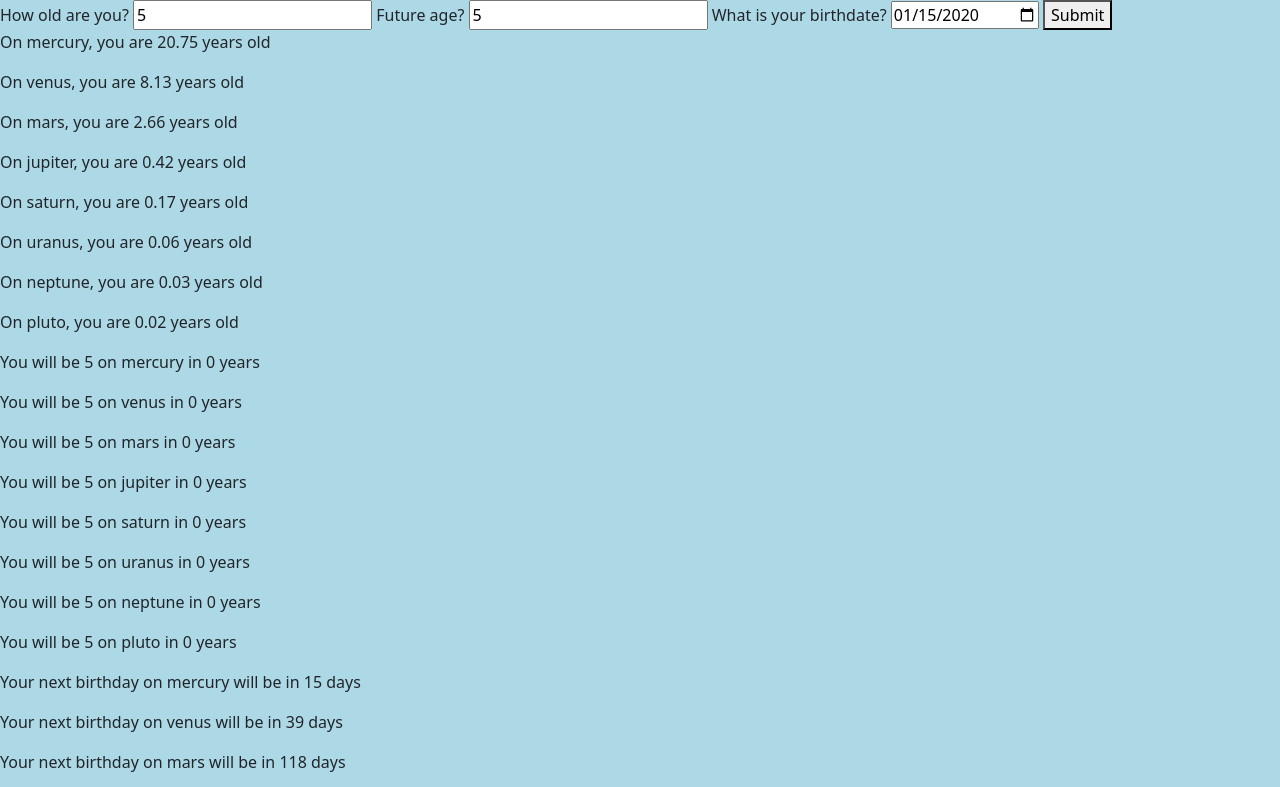
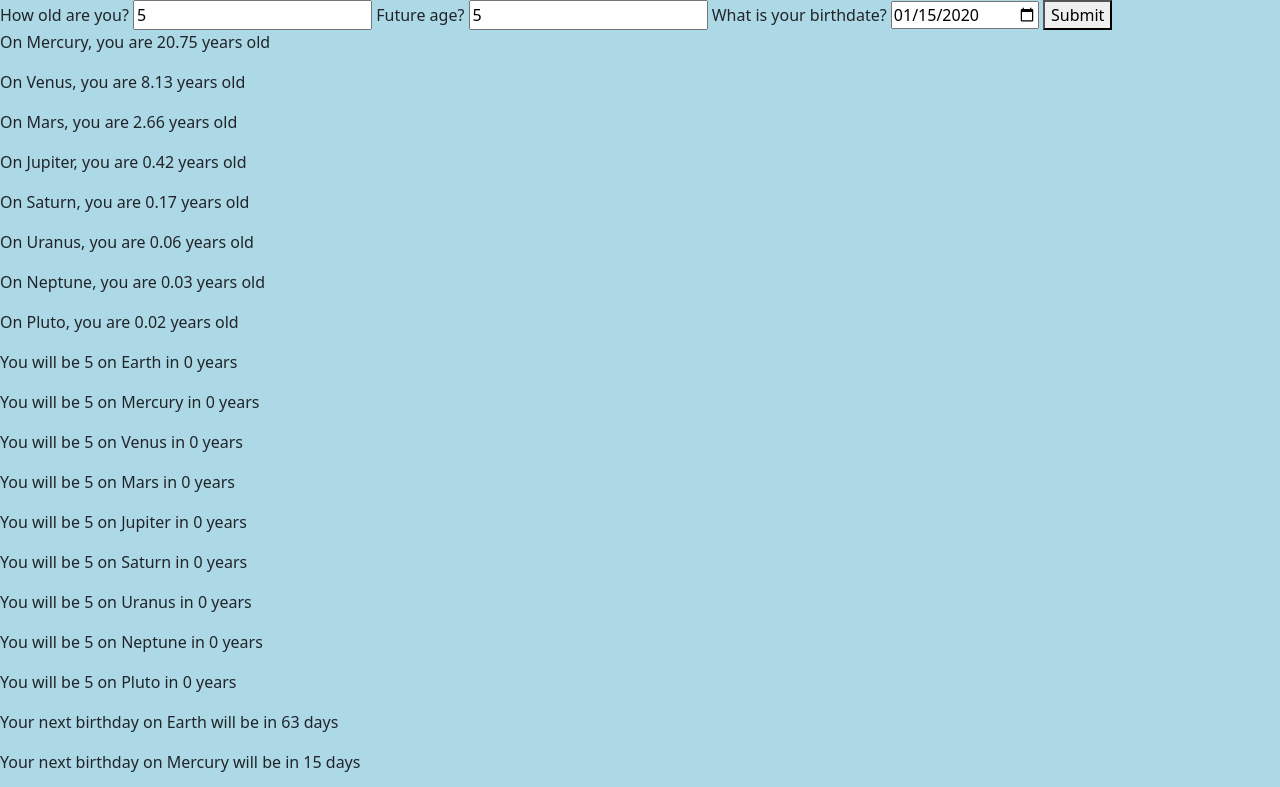
Before and after one commit to Christopher-Quattrocchi/Age-calc-w5p, a website built with webpack: page src/index.html in a window 1280 px wide. Both pictures are taken after typing "5", "5", "2020-01-15" into the empty fields and a click on the button "Submit". Shown: the top 787 px of the page. Built offline with nearby package versions, Linux system fonts and the light colour scheme.

```diff
--- a/src/index.html
+++ b/src/index.html
@@ -33,6 +33,7 @@
   </div>
 
   <div id="future-birthday">
+    <p id="earth-future"></p>
     <p id="mercury-future"></p>
     <p id="venus-future"></p>
     <p id="mars-future"></p>
@@ -44,6 +45,7 @@
   </div>
 
   <div id="next-birthday">
+    <p id="earth-next"></p>
     <p id="mercury-next"></p>
     <p id="venus-next"></p>
     <p id="mars-next"></p>
--- a/src/index.js
+++ b/src/index.js
@@ -34,6 +34,7 @@
   const neptuneAge = document.getElementById("neptune-age");
   const plutoAge = document.getElementById("pluto-age");
 
+  const earthFuture = document.getElementById("earth-future");
   const mercuryFuture = document.getElementById("mercury-future");
   const venusFuture = document.getElementById("venus-future");
   const marsFuture = document.getElementById("mars-future");
@@ -43,6 +44,7 @@
   const neptuneFuture = document.getElementById("neptune-future");
   const plutoFuture = document.getElementById("pluto-future");
 
+  const earthNext = document.getElementById("earth-next");
   const mercuryNext = document.getElementById("mercury-next");
   const venusNext = document.getElementById("venus-next");
   const marsNext = document.getElementById("mars-next");
@@ -52,30 +54,32 @@
   const neptuneNext = document.getElementById("neptune-next");
   const plutoNext = document.getElementById("pluto-next");
 
-  mercuryAge.innerText = `On mercury, you are ${myAge.mercuryAge} years old`;
-  venusAge.innerText = `On venus, you are ${myAge.venusAge} years old`;
-  marsAge.innerText = `On mars, you are ${myAge.marsAge} years old`;
-  jupiterAge.innerText = `On jupiter, you are ${myAge.jupiterAge} years old`;
-  saturnAge.innerText = `On saturn, you are ${myAge.saturnAge} years old`;
-  uranusAge.innerText = `On uranus, you are ${myAge.uranusAge} years old`;
-  neptuneAge.innerText = `On neptune, you are ${myAge.neptuneAge} years old`;
-  plutoAge.innerText = `On pluto, you are ${myAge.plutoAge} years old`;
+  mercuryAge.innerText = `On Mercury, you are ${myAge.mercuryAge} years old`;
+  venusAge.innerText = `On Venus, you are ${myAge.venusAge} years old`;
+  marsAge.innerText = `On Mars, you are ${myAge.marsAge} years old`;
+  jupiterAge.innerText = `On Jupiter, you are ${myAge.jupiterAge} years old`;
+  saturnAge.innerText = `On Saturn, you are ${myAge.saturnAge} years old`;
+  uranusAge.innerText = `On Uranus, you are ${myAge.uranusAge} years old`;
+  neptuneAge.innerText = `On Neptune, you are ${myAge.neptuneAge} years old`;
+  plutoAge.innerText = `On Pluto, you are ${myAge.plutoAge} years old`;
 
-  mercuryFuture.innerText = `You will be ${myAge.futureAge} on mercury in ${myAge.yearsUntilAgeMercury} years`;
-  venusFuture.innerText = `You will be ${myAge.futureAge} on venus in ${myAge.yearsUntilAgeVenus} years`;
-  marsFuture.innerText = `You will be ${myAge.futureAge} on mars in ${myAge.yearsUntilAgeMars} years`;
-  jupiterFuture.innerText = `You will be ${myAge.futureAge} on jupiter in ${myAge.yearsUntilAgeJupiter} years`;
-  saturnFuture.innerText = `You will be ${myAge.futureAge} on saturn in ${myAge.yearsUntilAgeSaturn} years`;
-  uranusFuture.innerText = `You will be ${myAge.futureAge} on uranus in ${myAge.yearsUntilAgeUranus} years`;
-  neptuneFuture.innerText = `You will be ${myAge.futureAge} on neptune in ${myAge.yearsUntilAgeNeptune} years`;
-  plutoFuture.innerText = `You will be ${myAge.futureAge} on pluto in ${myAge.yearsUntilAgePluto} years`;
+  earthFuture.innerText = `You will be ${myAge.futureAge} on Earth in ${myAge.yearsUntilAgeEarth} years`;
+  mercuryFuture.innerText = `You will be ${myAge.futureAge} on Mercury in ${myAge.yearsUntilAgeMercury} years`;
+  venusFuture.innerText = `You will be ${myAge.futureAge} on Venus in ${myAge.yearsUntilAgeVenus} years`;
+  marsFuture.innerText = `You will be ${myAge.futureAge} on Mars in ${myAge.yearsUntilAgeMars} years`;
+  jupiterFuture.innerText = `You will be ${myAge.futureAge} on Jupiter in ${myAge.yearsUntilAgeJupiter} years`;
+  saturnFuture.innerText = `You will be ${myAge.futureAge} on Saturn in ${myAge.yearsUntilAgeSaturn} years`;
+  uranusFuture.innerText = `You will be ${myAge.futureAge} on Uranus in ${myAge.yearsUntilAgeUranus} years`;
+  neptuneFuture.innerText = `You will be ${myAge.futureAge} on Neptune in ${myAge.yearsUntilAgeNeptune} years`;
+  plutoFuture.innerText = `You will be ${myAge.futureAge} on Pluto in ${myAge.yearsUntilAgePluto} years`;
 
-  mercuryNext.innerText = `Your next birthday on mercury will be in ${myAge.daysUntilBirthdayMercury} days`;
-  venusNext.innerText = `Your next birthday on venus will be in ${myAge.daysUntilBirthdayVenus} days`;
-  marsNext.innerText = `Your next birthday on mars will be in ${myAge.daysUntilBirthdayMars} days`;
-  jupiterNext.innerText = `Your next birthday on jupiter will be in ${myAge.daysUntilBirthdayJupiter} days`;
-  saturnNext.innerText = `Your next birthday on saturn will be in ${myAge.daysUntilBirthdaySaturn} days`;
-  uranusNext.innerText = `Your next birthday on uranus will be in ${myAge.daysUntilBirthdayUranus} days`;
-  neptuneNext.innerText = `Your next birthday on neptune will be in ${myAge.daysUntilBirthdayNeptune} days`;
-  plutoNext.innerText = `Your next birthday on pluto will be in ${myAge.daysUntilBirthdayPluto} days`;
+  earthNext.innerText = `Your next birthday on Earth will be in ${myAge.daysUntilBirthdayEarth} days`;
+  mercuryNext.innerText = `Your next birthday on Mercury will be in ${myAge.daysUntilBirthdayMercury} days`;
+  venusNext.innerText = `Your next birthday on Venus will be in ${myAge.daysUntilBirthdayVenus} days`;
+  marsNext.innerText = `Your next birthday on Mars will be in ${myAge.daysUntilBirthdayMars} days`;
+  jupiterNext.innerText = `Your next birthday on Jupiter will be in ${myAge.daysUntilBirthdayJupiter} days`;
+  saturnNext.innerText = `Your next birthday on Saturn will be in ${myAge.daysUntilBirthdaySaturn} days`;
+  uranusNext.innerText = `Your next birthday on Uranus will be in ${myAge.daysUntilBirthdayUranus} days`;
+  neptuneNext.innerText = `Your next birthday on Neptune will be in ${myAge.daysUntilBirthdayNeptune} days`;
+  plutoNext.innerText = `Your next birthday on Pluto will be in ${myAge.daysUntilBirthdayPluto} days`;
 });
--- a/src/js/age.js
+++ b/src/js/age.js
@@ -1,5 +1,3 @@
-console.log("Inside age.js");
-
 export default class Age {
   static mercuryYears = 0.241;
   static venusYears = 0.615;
@@ -45,8 +43,6 @@
     this.daysUntilBirthdayNeptune = null;
     this.daysUntilBirthdayPluto = null;
   }
-
-
 
   mercuryCalculator() {
     this.mercuryAge = parseFloat((this.earthAge / Age.mercuryYears).toFixed(2));
--- a/webpack.config.js
+++ b/webpack.config.js
@@ -1,7 +1,7 @@
 const path = require("path");
 const HtmlWebpackPlugin = require("html-webpack-plugin");
 const { CleanWebpackPlugin } = require("clean-webpack-plugin");
-// const ESLintPlugin = require("eslint-webpack-plugin");
+const ESLintPlugin = require("eslint-webpack-plugin");
 module.exports = {
   entry: "./src/index.js",
   output: {
@@ -15,7 +15,7 @@
   },
   devtool: "eval-source-map",
   plugins: [
-    // new ESLintPlugin(),
+    new ESLintPlugin(),
     new CleanWebpackPlugin(),
     new HtmlWebpackPlugin({
       title: "Shape Tracker",
```
Also changed, not shown: README.md.
